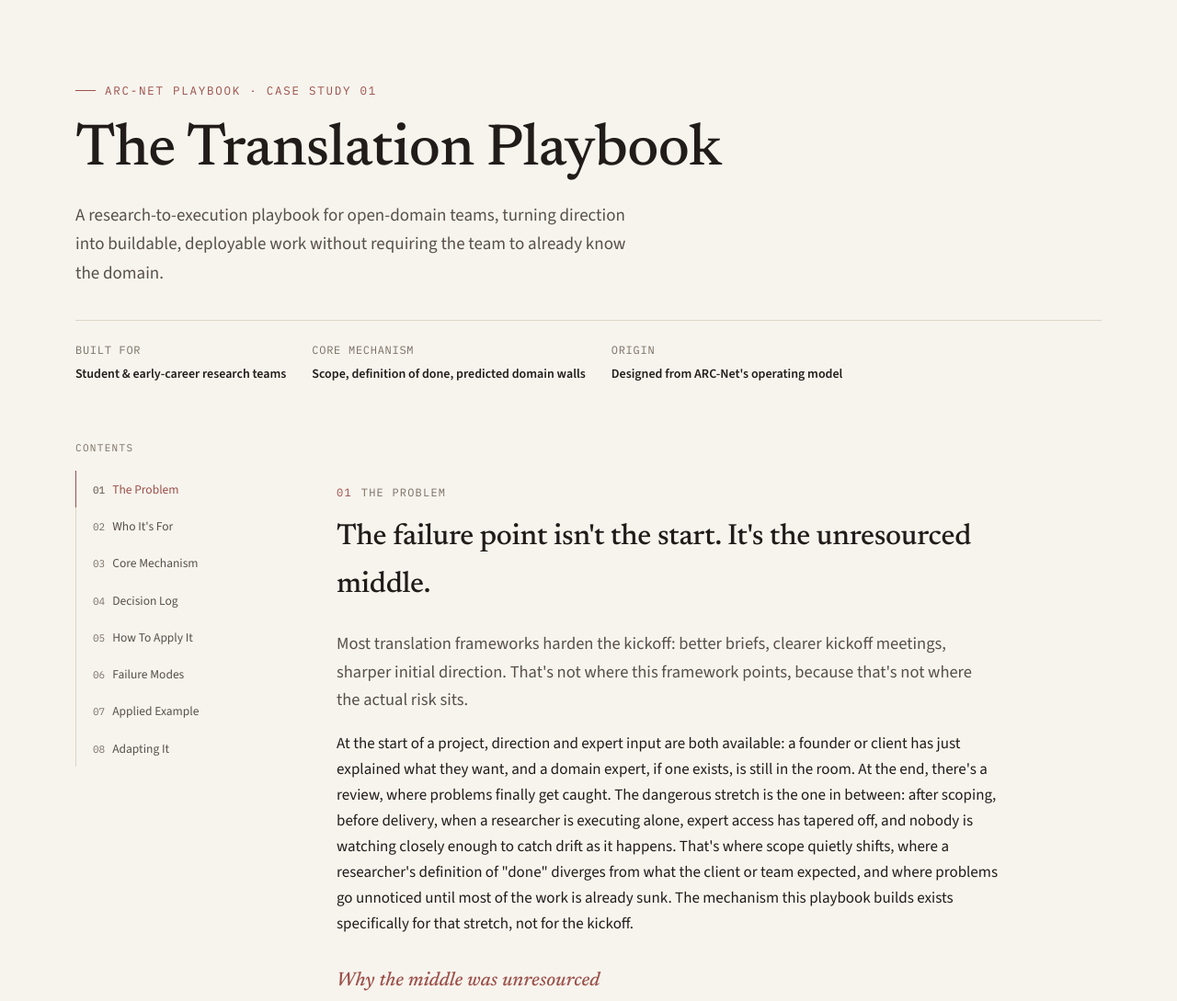
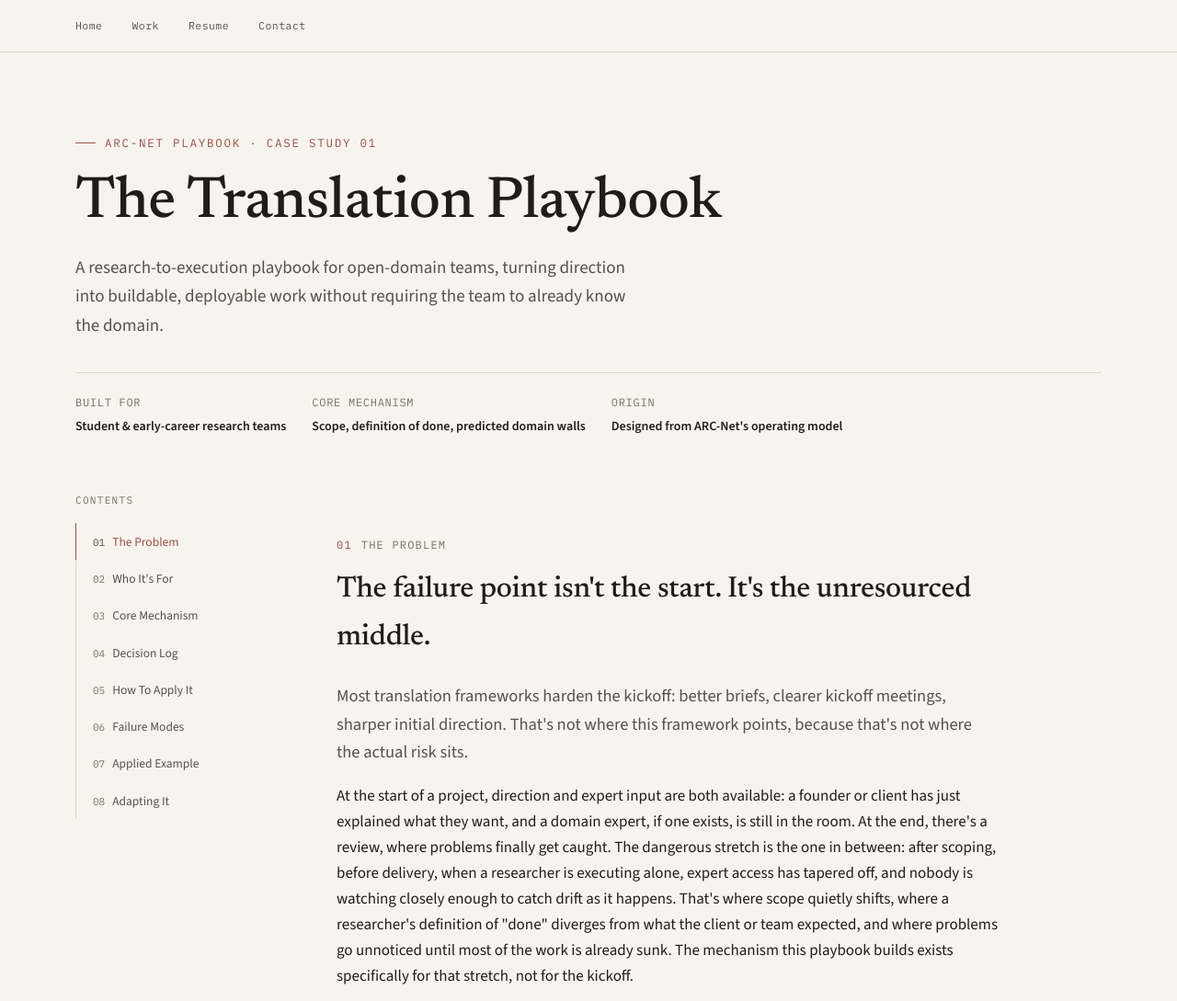
Before and after one commit to raman2705/raman2705.github.io, a plain HTML site: page case-studies/arcnet-playbook.html in a window 1280 px wide. Shown: the top 1089 px of the page at 92% size. Drawn offline with nearby package versions, Linux system fonts and the light colour scheme.

Commit message:
Update arcnet-playbook.html

```diff
--- a/case-studies/arcnet-playbook.html
+++ b/case-studies/arcnet-playbook.html
@@ -453,6 +453,32 @@
   .example-inner p{ font-size:16px; }
   .example-inner p:last-child{ margin-bottom:0; }
 
+  .case-nav{
+    position:sticky;
+    top:0;
+    z-index:101;
+    background:var(--bg);
+    border-bottom:1px solid var(--rule);
+  }
+  .case-nav .case-nav-inner{
+    max-width:1180px;
+    margin:0 auto;
+    padding:0 32px;
+    height:56px;
+    display:flex;
+    align-items:center;
+    gap:32px;
+  }
+  .case-nav a{
+    font-family:'IBM Plex Mono', monospace;
+    font-size:11.5px;
+    letter-spacing:.04em;
+    color:var(--ink-soft);
+    text-decoration:none;
+    transition:color .15s ease;
+  }
+  .case-nav a:hover{ color:var(--terracotta); }
+
   footer{
     max-width:1180px;
     margin:0 auto;
@@ -550,6 +576,15 @@
 </style>
 </head>
 <body>
+
+<nav class="case-nav">
+  <div class="case-nav-inner">
+    <a href="../">Home</a>
+    <a href="../?page=work">Work</a>
+    <a href="../?page=resume">Resume</a>
+    <a href="../?page=contact">Contact</a>
+  </div>
+</nav>
 
 <div class="progress" id="progress"></div>
 
```
